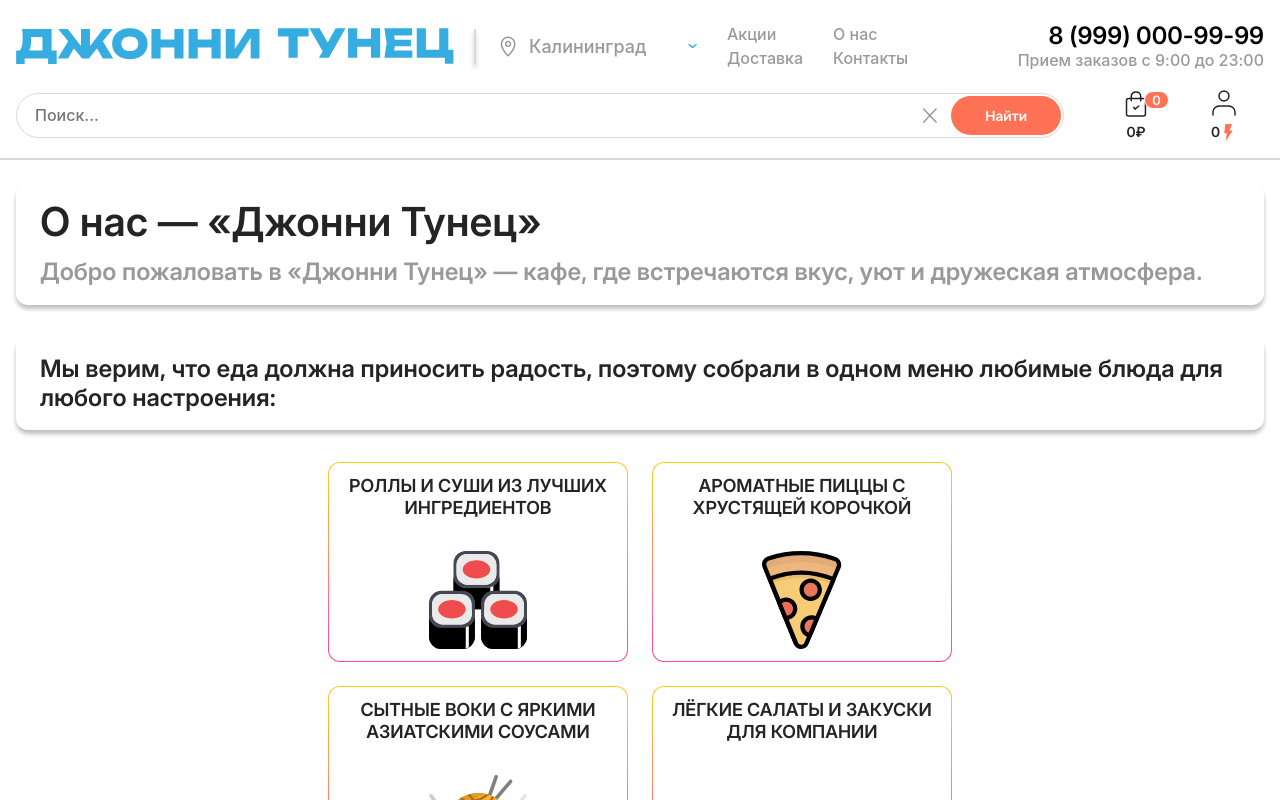
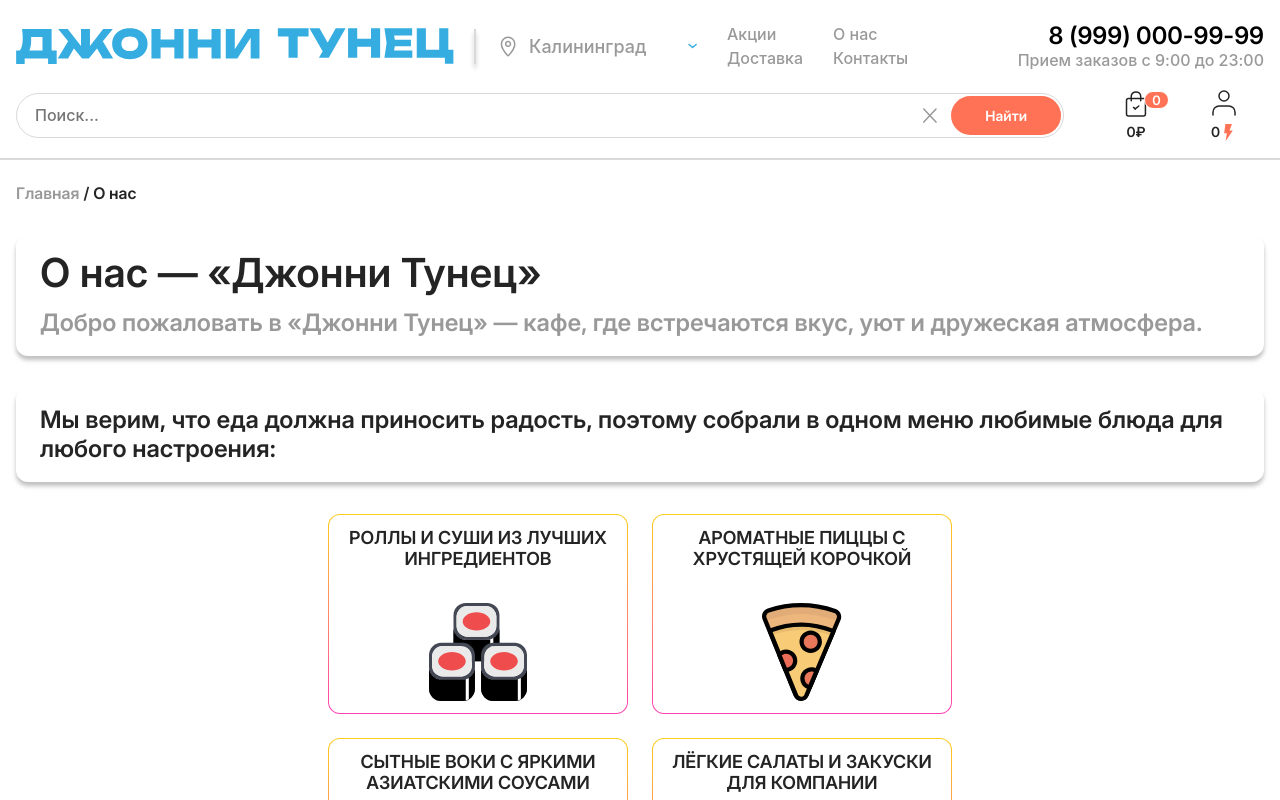
Before and after one commit to K1butsujiMuzan/Johnny-tuna, a React (Vite) app: page /about in a window 1280 px wide. Shown: the top 800 px of the page. Built offline with nearby package versions, Linux system fonts and the light colour scheme; a web font is replaced by a local one.

Commit message:
link element

```diff
--- a/src/components/AboutUsContainer/AboutUsContainer.jsx
+++ b/src/components/AboutUsContainer/AboutUsContainer.jsx
@@ -4,10 +4,12 @@ import {foodCards, images, whyCards} from "@components/AboutUsContainer/AboutUsI
 import {motion} from "framer-motion";
 import {fromRight} from "@/constants/variantsAnimation";
 import TextBlock from "@components/UI/TextBlock/TextBlock";
+import PageLink from "@components/UI/PageLink/PageLink";
 
 function AboutUsContainer() {
   return(
     <section className={`${styles.aboutUsContainer} container`}>
+      <PageLink to={"/about"} text={"О нас"}/>
       <TextBlock>
         <h1 className={"pageTitle"}>О нас — «Джонни Тунец»</h1>
         <p className={styles.aboutParagraph}>Добро пожаловать в «Джонни Тунец» — кафе, где встречаются вкус, уют и дружеская атмосфера.</p>
--- a/src/components/ContactsContainer/ContactsContainer.jsx
+++ b/src/components/ContactsContainer/ContactsContainer.jsx
@@ -4,10 +4,12 @@ import {motion} from "framer-motion";
 import TextBlock from "@components/UI/TextBlock/TextBlock";
 import ContactsForm from "@components/ContactsContainer/ContactsForm/ContactsForm";
 import {fromRight} from "@/constants/variantsAnimation";
+import PageLink from "@components/UI/PageLink/PageLink";
 
 function ContactsContainer() {
   return(
     <section className={`${styles.contactsContainer} container`}>
+      <PageLink to={"/contacts"} text={"Контакты"}/>
       <TextBlock>
         <h1 className={"pageTitle"}>Контакты — «Джонни Тунец»</h1>
       </TextBlock>
--- a/src/components/ContactsContainer/ContactsForm/ContactsForm.module.css
+++ b/src/components/ContactsContainer/ContactsForm/ContactsForm.module.css
@@ -71,10 +71,6 @@
 }
 
 @media (max-width: 48rem) {
-  .formInner{
-    padding: 0;
-    background: white;
-  }
   .formInputs{
     flex-direction: column;
     gap: 1rem;
--- /dev/null
+++ b/src/components/UI/PageLink/PageLink.jsx
@@ -0,0 +1,26 @@
+import {Link} from "react-router-dom";
+import styles from "./PageLink.module.css"
+
+function PageLink({to, text}) {
+  return(
+    <nav
+      className={styles.linkContainer}
+    >
+      <Link
+        className={styles.linkMain}
+        to={"/"}
+      >
+        Главная
+      </Link>
+      <span>/</span>
+      <Link
+        className={styles.linkCurrent}
+        to={to}
+      >
+        {text}
+      </Link>
+    </nav>
+  )
+}
+
+export default PageLink
--- /dev/null
+++ b/src/components/UI/PageLink/PageLink.module.css
@@ -0,0 +1,25 @@
+.linkContainer{
+  color: var(--color-text-dark);
+  display: flex;
+  gap: 0.25rem;
+  font-size: clamp(0.75rem, 1.33vw, 1rem);
+}
+
+.linkMain{
+  color: var(--color-text-light);
+}
+
+@media (hover: hover) {
+  .linkCurrent:hover{
+    color: var(--color-text-light);
+  }
+}
+
+@media (hover: none) {
+  .linkMain:active{
+    color: var(--color-text-dark);
+  }
+  .linkCurrent:active{
+    color: var(--color-text-light);
+  }
+}
```
